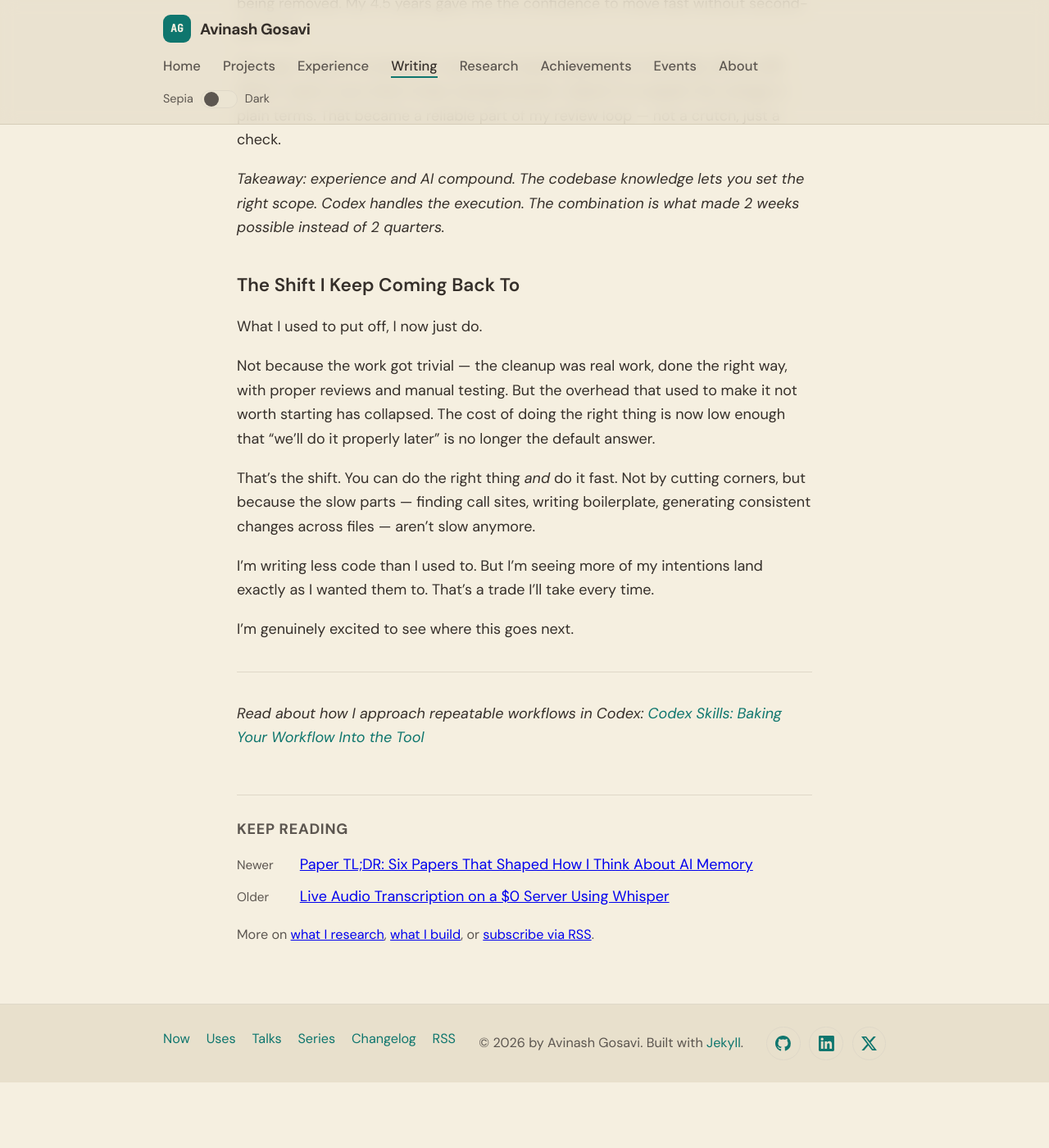
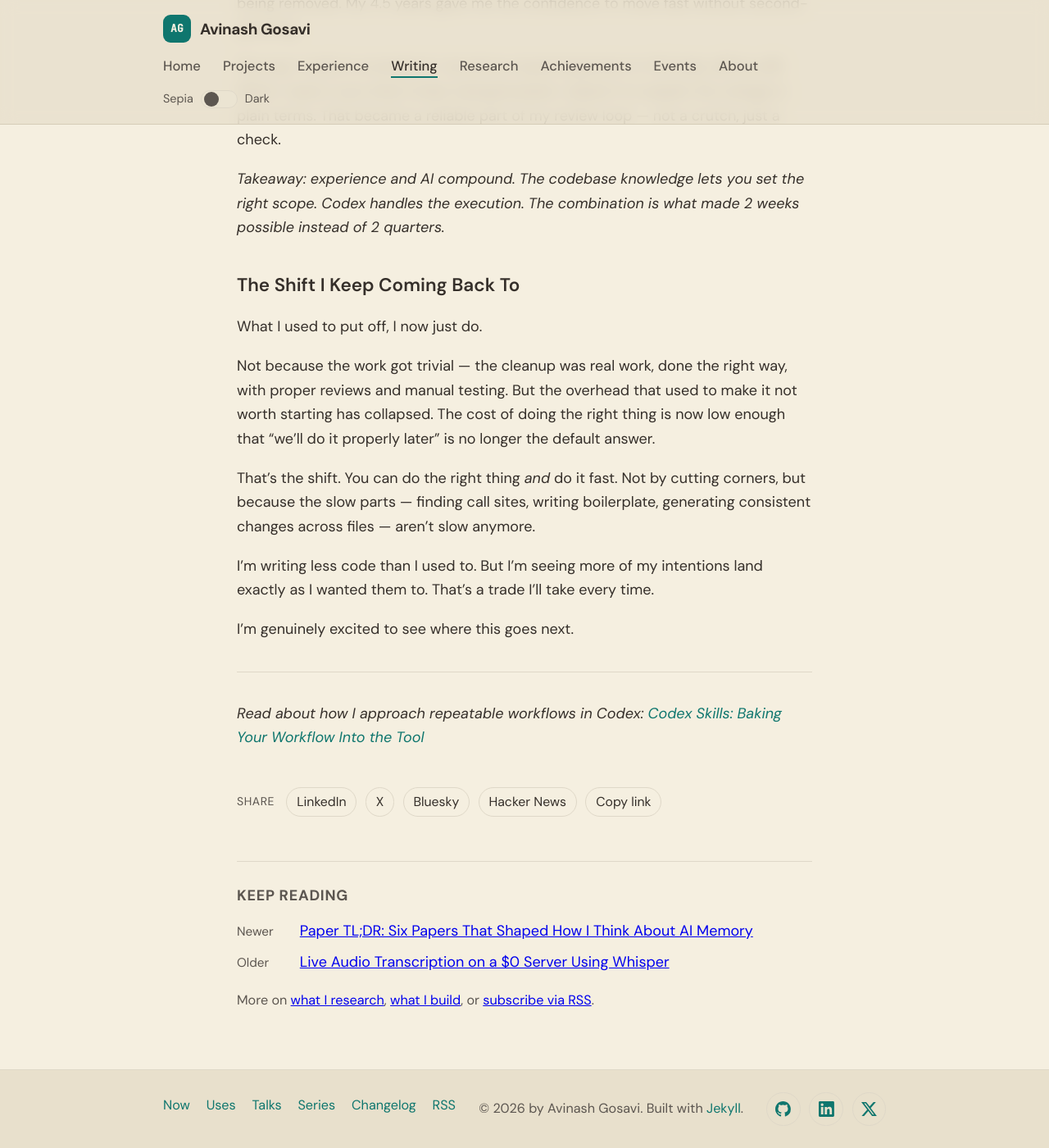
Before and after one commit to aag1091-alt/avinashgosavi.com, a Jekyll site: the page built from _posts/2026-04-25-doing-the-right-thing-fast.md, in a window 1280 px wide and 1400 px high, scrolled down 1209 px. Shown: the whole window at 82% size. Built offline with Jekyll 4.4.1, drawn with Linux system fonts in a browser that asks for light colours; before the commit the page ends 2529 px from its top, so only the background shows below that.

Commit message:
Posts: share links (LinkedIn, X, Bluesky, HN) and copy-link button
Co-Authored-By: Claude Opus 5.5 <noreply@anthropic.com>
Claude-Session: https://claude.ai/code/session_01Sme4KfULpujkU79T8FnF1M

```diff
--- a/_data/changelog.yml
+++ b/_data/changelog.yml
@@ -1,5 +1,8 @@
 # Public changelog shown on /changelog and (latest 3) on the homepage.
 # Newest first. desk: Writing | Design | Engineering
+- date: 2026-10-18
+  desk: Engineering
+  text: Every post now has share links for LinkedIn, X, Bluesky and Hacker News, plus a copy-link button.
 - date: 2026-10-18
   desk: Engineering
   text: "AI assistants are welcome here: added llms.txt, a full-text llms-full.txt, and explicit permission for AI search crawlers."
--- /dev/null
+++ b/_includes/share.html
@@ -0,0 +1,21 @@
+{% assign share_url = page.url | absolute_url | url_encode %}
+{% assign share_title = page.title | url_encode %}
+<div class="share" aria-label="Share this post">
+  <span class="share-label">Share</span>
+  <a href="https://www.linkedin.com/sharing/share-offsite/?url={{ share_url }}" target="_blank" rel="noopener">LinkedIn</a>
+  <a href="https://x.com/intent/post?text={{ share_title }}&amp;url={{ share_url }}&amp;via=aag1091" target="_blank" rel="noopener">X</a>
+  <a href="https://bsky.app/intent/compose?text={{ share_title }}%20{{ share_url }}" target="_blank" rel="noopener">Bluesky</a>
+  <a href="https://news.ycombinator.com/submitlink?u={{ share_url }}&amp;t={{ share_title }}" target="_blank" rel="noopener">Hacker News</a>
+  <button type="button" class="share-copy" data-url="{{ page.url | absolute_url }}">Copy link</button>
+</div>
+<script>
+(function(){
+  var b=document.querySelector('.share-copy'); if(!b) return;
+  b.addEventListener('click',function(){
+    var u=b.getAttribute('data-url');
+    function done(){ b.textContent='Copied'; setTimeout(function(){ b.textContent='Copy link'; },1500); }
+    try { navigator.clipboard.writeText(u).then(done, function(){ window.prompt('Copy this link:', u); }); }
+    catch(e){ window.prompt('Copy this link:', u); }
+  });
+})();
+</script>
--- a/_layouts/post.html
+++ b/_layouts/post.html
@@ -17,5 +17,6 @@ layout: default
     {{ content }}
   </div>
   {% if page.series %}{% include series-box.html position="bottom" %}{% endif %}
+  {% include share.html %}
   {% include read-next.html %}
 </article>
--- a/assets/css/style.css
+++ b/assets/css/style.css
@@ -1229,3 +1229,18 @@ body.theme-dark .about-image img {
   color: var(--text-muted);
 }
 .home-updates { margin-bottom: 2.5rem; }
+
+/* ---------- Share ---------- */
+.share { display: flex; flex-wrap: wrap; align-items: center; gap: 0.4rem 0.6rem; margin-top: 2.5rem; font-size: 0.88rem; }
+.share-label { color: var(--text-muted); text-transform: uppercase; letter-spacing: 0.04em; font-size: 0.78rem; margin-right: 0.2rem; }
+.share a, .share-copy {
+  padding: 0.2rem 0.65rem;
+  border: 1px solid var(--border);
+  border-radius: 999px;
+  text-decoration: none;
+  color: var(--text);
+  background: transparent;
+  font: inherit;
+  cursor: pointer;
+}
+.share a:hover, .share-copy:hover { border-color: var(--accent); color: var(--accent); }
```
